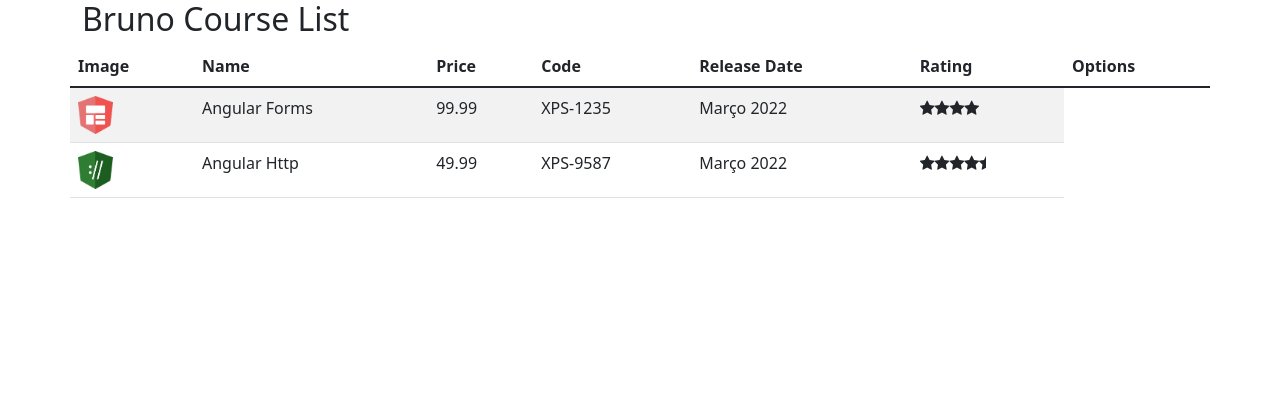
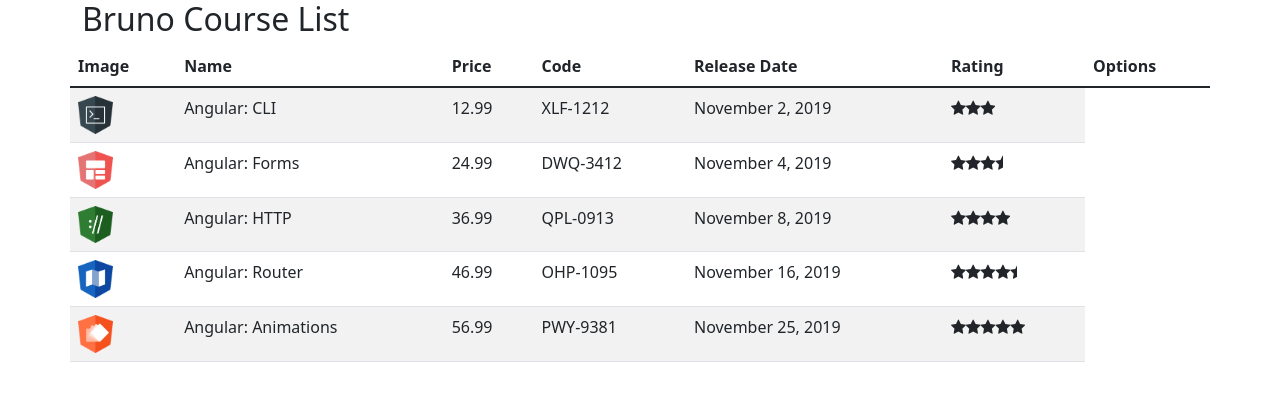
Before and after one commit to Brunostaine/Courses-bruno-angular, an Angular app: page / in a window 1280 px wide. Shown: the top 400 px of the page. Built offline with nearby package versions, Linux system fonts and the light colour scheme.

Commit message:
:sparkles: Add course.service

```diff
--- a/src/app/courses/course-list.component.ts
+++ b/src/app/courses/course-list.component.ts
@@ -1,5 +1,6 @@
 import { Component, OnInit } from "@angular/core";
 import { Course } from "./course";
+import { CourseService } from "./course.service";
 
 
 
@@ -12,30 +13,9 @@
 export class courseListComponent implements OnInit { // importar no modulo raiz
     _courses: Course[] = [];
 
+    constructor(private courseService: CourseService){} //injetando courseService
+
     ngOnInit(): void {
-        this._courses = [
-            {
-                id: 1,
-                name: 'Angular Forms',
-                imageUrl: '/assets/images/forms.png',
-                price: 99.99,
-                code: 'XPS-1235',
-                duration: 120,
-                rating: 4,
-                releaseDate: 'Março 2022',
-                description: '',
-            },
-            {
-                id: 2,
-                name: 'Angular Http',
-                imageUrl: '/assets/images/http.png',
-                price: 49.99,
-                code: 'XPS-9587',
-                duration: 60,
-                rating: 4.5,
-                releaseDate: 'Março 2022',
-                description: '',
-            }
-        ]
+        this._courses = this.courseService.retrieveAll()
     }
 }
--- /dev/null
+++ b/src/app/courses/course.service.ts
@@ -0,0 +1,71 @@
+import { Injectable } from "@angular/core";
+import { Course } from "./course";
+
+
+@Injectable({
+    providedIn: 'root'
+})
+
+export class CourseService { // enviando para o construtor no componente
+    retrieveAll(): Course[]{
+        return COURSES
+    }
+}
+
+var COURSES: Course[] = [
+    {
+        id: 1,
+        name: 'Angular: CLI',
+        releaseDate: 'November 2, 2019',
+        description: 'Neste curso, os alunos irão obter um grande conhecimento nos principais recursos do CLI.',
+        duration: 120,
+        code: 'XLF-1212',
+        rating: 3,
+        price: 12.99,
+        imageUrl: '/assets/images/cli.png',
+    },
+    {
+        id: 2,
+        name: 'Angular: Forms',
+        releaseDate: 'November 4, 2019',
+        description: 'Neste curso, os alunos irão obter um conhecimento aprofundado sobre os recursos disponíveis no módulo de Forms.',
+        duration: 80,
+        code: 'DWQ-3412',
+        rating: 3.5,
+        price: 24.99,
+        imageUrl: '/assets/images/forms.png',
+    },
+    {
+        id: 3,
+        name: 'Angular: HTTP',
+        releaseDate: 'November 8, 2019',
+        description: 'Neste curso, os alunos irão obter um conhecimento aprofundado sobre os recursos disponíveis no módulo de HTTP.',
+        duration: 80,
+        code: 'QPL-0913',
+        rating: 4.0,
+        price: 36.99,
+        imageUrl: '/assets/images/http.png',
+    },
+    {
+        id: 4,
+        name: 'Angular: Router',
+        releaseDate: 'November 16, 2019',
+        description: 'Neste curso, os alunos irão obter um conhecimento aprofundado sobre os recursos disponíveis no módulo de Router.',
+        duration: 80,
+        code: 'OHP-1095',
+        rating: 4.5,
+        price: 46.99,
+        imageUrl: '/assets/images/router.png',
+    },
+    {
+        id: 5,
+        name: 'Angular: Animations',
+        releaseDate: 'November 25, 2019',
+        description: 'Neste curso, os alunos irão obter um conhecimento aprofundado sobre os recursos disponíveis sobre Animation.',
+        duration: 80,
+        code: 'PWY-9381',
+        rating: 5,
+        price: 56.99,
+        imageUrl: '/assets/images/animations.png',
+    }
+];
```
